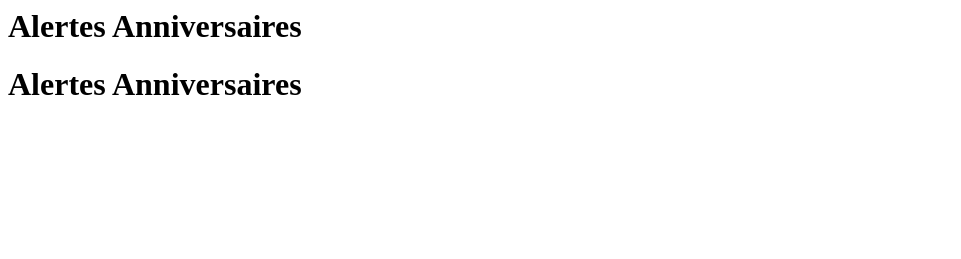
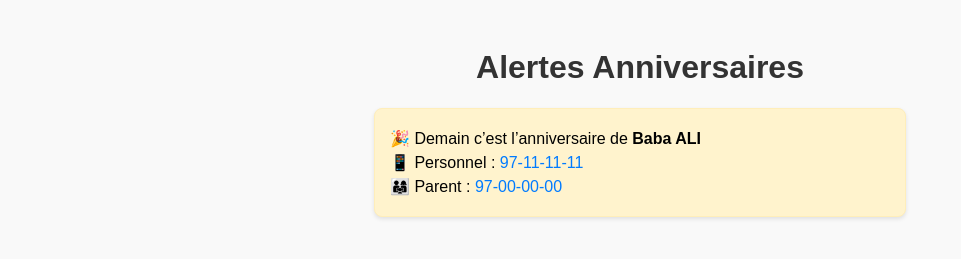
Before and after one commit to ChrisEvens007/anniversaire-alertes, a plain HTML site: page index.html in a window 1280 px wide. Shown: the whole page, without its empty margins (0-961 px from the left). Drawn offline with Linux system fonts and the light colour scheme.

Commit message:
ajout de la mise en forme

```diff
--- a/index.html
+++ b/index.html
@@ -1,11 +1,44 @@
-<body>
-  <h1>Alertes Anniversaires</h1>
-  <div id="alertes"></div>
-
-  <script src="script.js"></script>
+<!DOCTYPE html>
+<html lang="fr">
+<head>
+  <meta charset="UTF-8">
+  <meta name="viewport" content="width=device-width, initial-scale=1.0">
+  <title>Alertes Anniversaires</title>
+  <style>
+    body {
+      font-family: Arial, sans-serif;
+      padding: 20px;
+      background-color: #f9f9f9;
+    }
+    h1 {
+      color: #333;
+      text-align: center;
+    }
+    .alerte {
+      background-color: #fff3cd;
+      border: 1px solid #ffeeba;
+      padding: 15px;
+      margin: 10px auto;
+      border-radius: 8px;
+      max-width: 500px;
+      box-shadow: 0 2px 4px rgba(0,0,0,0.1);
+    }
+    .alerte p {
+      margin: 5px 0;
+    }
+    a {
+      color: #007bff;
+      text-decoration: none;
+    }
+    a:hover {
+      text-decoration: underline;
+    }
+  </style>
+</head>
 <body>
   <h1>Alertes Anniversaires</h1>
   <div id="alertes"></div>
 
   <script src="script.js"></script>
 </body>
+</html>
--- a/script.js
+++ b/script.js
@@ -7,9 +7,14 @@ if ("Notification" in window) {
 
 // ✅ Charge le fichier JSON
 fetch("anniversaires.json")
-  .then(response => response.json())
+  .then(response => {
+    if (!response.ok) {
+      throw new Error(`HTTP error! Status: ${response.status}`);
+    }
+    return response.json();
+  })
   .then(donnees => {
-    console.log(donnees); // pour tester
+    console.log("Données chargées :", donnees);
     verifierAnniversaires(donnees);
   })
   .catch(erreur => {
@@ -30,7 +35,11 @@ function verifierAnniversaires(donnees) {
   const dateDemain = calculerDateDemain();
 
   donnees.forEach(personne => {
+    if (!personne.date_naissance) return;
+
     const [jour, mois] = personne.date_naissance.split("/");
+    if (!jour || !mois) return;
+
     const datePersonne = `${jour.padStart(2, '0')}/${mois.padStart(2, '0')}`;
 
     if (datePersonne === dateDemain) {
@@ -42,6 +51,10 @@ function verifierAnniversaires(donnees) {
 // ✅ Affiche l’alerte dans le volet HTML + notification système
 function afficherAlerte(personne) {
   const zoneAlertes = document.getElementById("alertes");
+  if (!zoneAlertes) {
+    console.warn("Élément #alertes introuvable dans le HTML.");
+    return;
+  }
 
   const alerte = document.createElement("div");
   alerte.className = "alerte";
```
